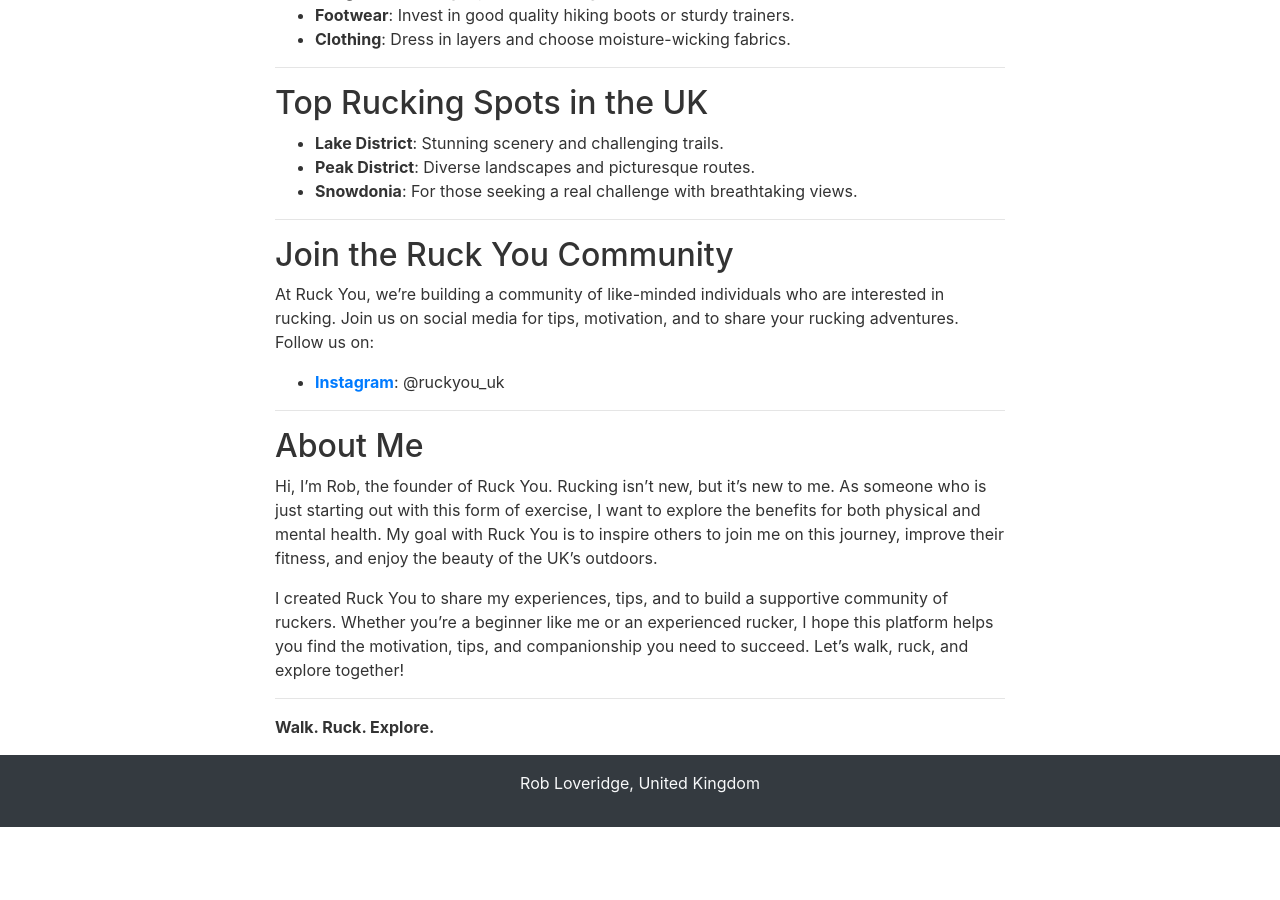
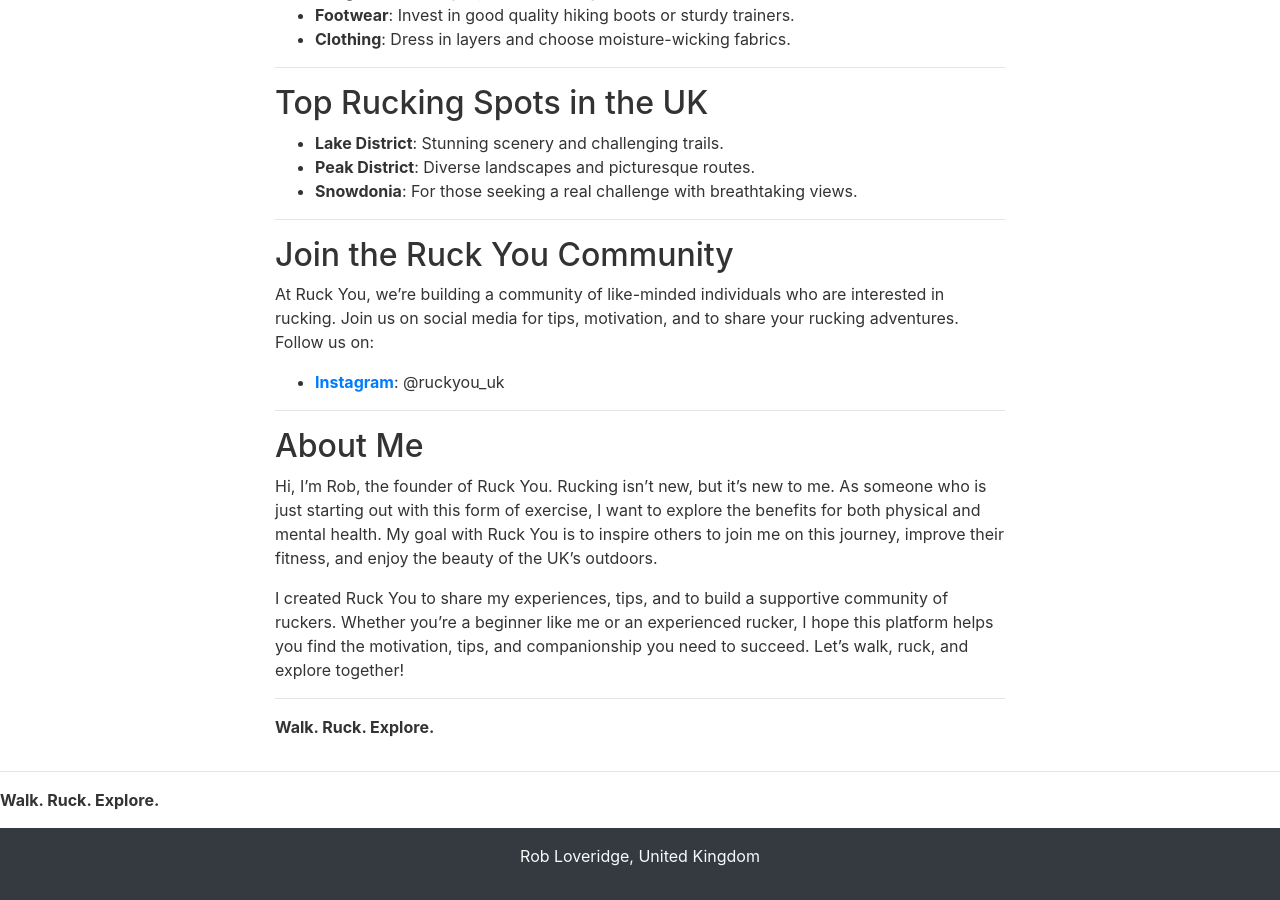
Before and after one commit to robertloveridge/ruckyou, a Jekyll site: the page built from index.md, in a window 1280 px wide and 900 px high, scrolled down 1230 px. Built offline with Jekyll 4.4.1, drawn with Linux system fonts in a browser that asks for light colours; nearby versions of some CDN libraries; before the commit the page ends 2057 px from its top, so only the background shows below that.

Commit message:
Update page-footer.html

```diff
--- a/_includes/page-footer.html
+++ b/_includes/page-footer.html
@@ -1,3 +1,9 @@
+<hr>
+
+<p>
+  <strong>Walk. Ruck. Explore.</strong>
+</p>
+
 <!-- Footer -->
 <footer class="bg-dark text-light text-center py-3">
   <div class="container">
```
